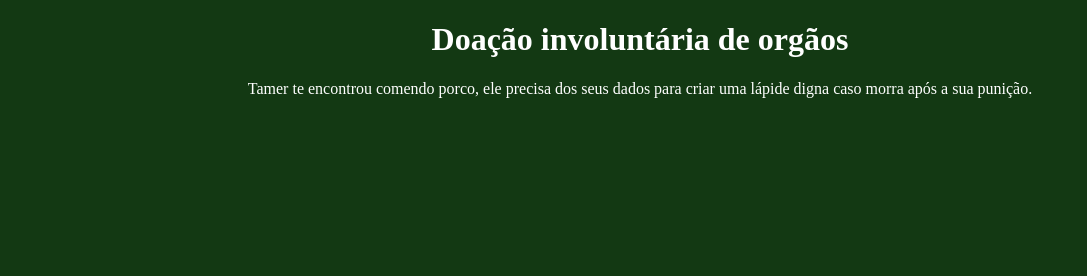
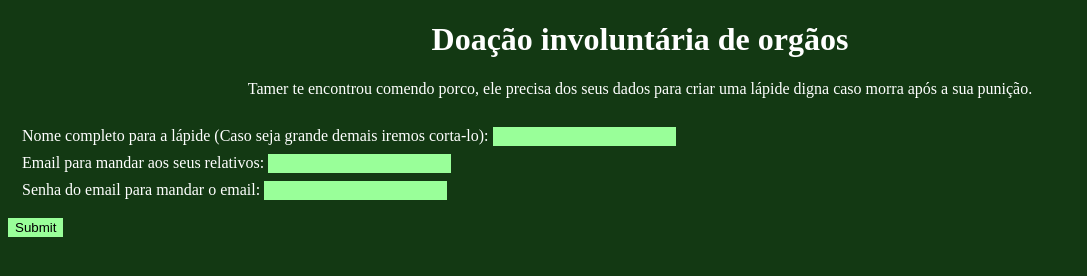
Before and after one commit to Matheuxx19/Vercel-Site-Pessoal, a plain HTML site: page Projetos/ProjetoFormulario.html in a window 1280 px wide. Shown: the whole page, without its empty margins (0-1087 px from the left). Drawn offline with Linux system fonts and the light colour scheme.

Commit message:
Precisa mesmo de comentario para shitpost?

```diff
--- a/ArquivosProjetos/CoisasFormulario/Formulario.css
+++ b/ArquivosProjetos/CoisasFormulario/Formulario.css
@@ -8,3 +8,12 @@ h1, p{
 fieldset{
     border: none;
 }
+input{
+    border: 1px solid #99ff99;
+    background-color: #99ff99;
+    color: #000000;
+}
+label{
+    margin: 0.5rem 0;
+    display: block;
+}
--- a/Projetos/ProjetoFormulario.html
+++ b/Projetos/ProjetoFormulario.html
@@ -8,8 +8,13 @@
     <body>
         <h1>Doação involuntária de orgãos</h1>
         <p>Tamer te encontrou comendo porco, ele precisa dos seus dados para criar uma lápide digna caso morra após a sua punição.</p>
+        <form method="post" action="AviaozinhoDoTrafico3TenteiReviverMITAIA_EPrecisoAprenderSQLePHP.com">
         <fieldset>
-
+            <label for="NomeCompleto">Nome completo para a lápide (Caso seja grande demais iremos corta-lo): <input id="NomeCompleto" type="text" required/></label>
+            <label for="Email">Email para mandar aos seus relativos: <input type="email" id="Email" required/></label>
+            <label for="SenhaEmail">Senha do email para mandar o email: <input type="password" id="SenhaEmail" required/></label>
         </fieldset>
+        <input type="submit" value="Submit"/>
+        </form>
     </body>
 </html>
```
